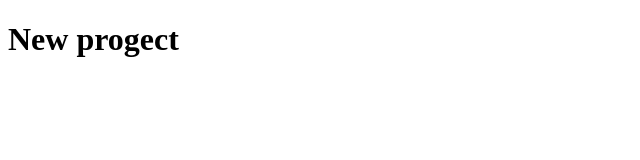
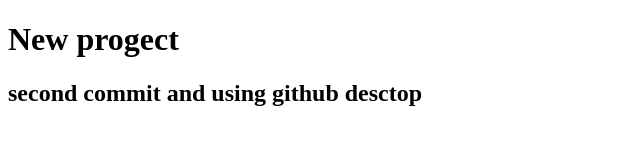
Before and after one commit to Elvira9797/Elvraheloo, a plain HTML site: page index.html in a window 1280 px wide. Shown: the whole page, without its empty margins (0-640 px from the left). Drawn offline with Linux system fonts and the light colour scheme.

Commit message:
second commit

```diff
--- a/index.html
+++ b/index.html
@@ -8,5 +8,6 @@
 </head>
 <body>
     <h1>New progect</h1>
+    <h2>second commit and using github desctop</h2>
 </body>
 </html>
```
